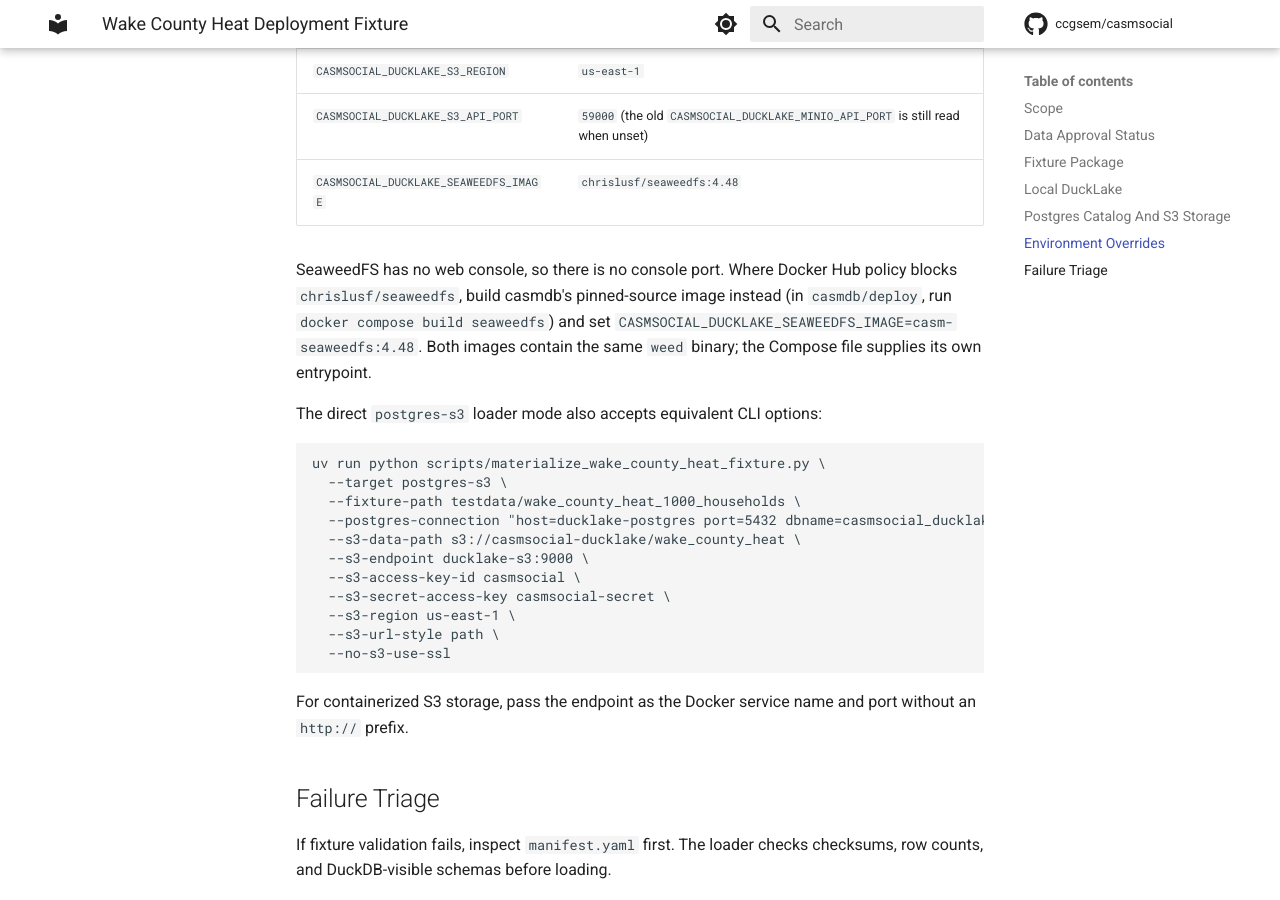
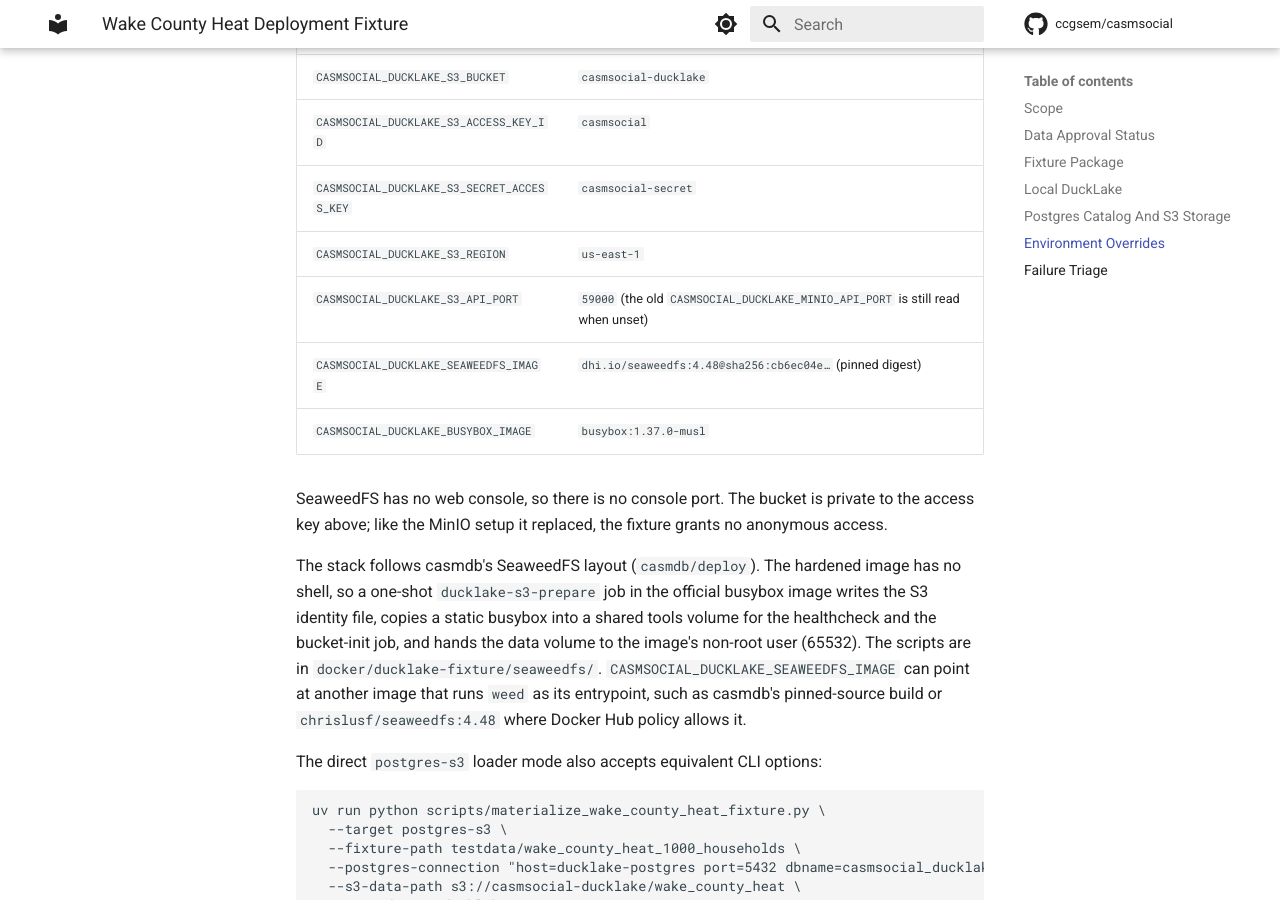
Before and after one commit to ccgsem/casmsocial, an MkDocs documentation site: the page built from docs/wake_county_heat_fixture.md, in a window 1280 px wide and 900 px high, scrolled down 3383 px. Built offline with MkDocs 1.6.1 and Material for MkDocs 9.7.7, drawn with Linux system fonts in a browser that asks for light colours; comment, search, counter and statistics services are not loaded; some of the changed text lies outside the part shown.

Commit message:
fix(fixture): run the DuckLake S3 fixture on dhi.io/seaweedfs
Docker Hub policy in some organizations blocks chrislusf/seaweedfs as
well as the minio images. Switch the fixture to casmdb's SeaweedFS
layout: the Docker Hardened Image pinned by digest, a one-shot busybox
prepare job that writes the S3 identity file, supplies sh/wget in a
tools volume and chowns /data to 65532, a /tools/wget healthcheck, a
30s stop grace period and an idempotent weed-shell bucket-init script.

The bucket stays private (the MinIO init set no anonymous policy).
Variable names, defaults and the 59000 host port are unchanged.

Co-Authored-By: Claude Opus 5.5 <noreply@anthropic.com>

````diff
--- a/docs/wake_county_heat_fixture.md
+++ b/docs/wake_county_heat_fixture.md
@@ -87,7 +87,13 @@ Use this path to prove the production-style DuckLake deployment shape: Postgres
 stores the DuckLake catalog and SeaweedFS provides S3-compatible object storage.
 
 The Compose stack builds the casmsocial production image, starts Postgres and
-SeaweedFS, creates the bucket, and runs the fixture loader:
+SeaweedFS, creates the bucket, and runs the fixture loader. The SeaweedFS image
+is the Docker Hardened Image `dhi.io/seaweedfs`, so log in to `dhi.io` once
+with your Docker Hub account before the first run:
+
+```bash
+docker login dhi.io
+```
 
 ```bash
 make wake-county-heat-compose
@@ -115,6 +121,8 @@ This removes containers and the network but preserves the named volumes:
 
 ```text
 casmsocial-ducklake-fixture_ducklake-s3-data
+casmsocial-ducklake-fixture_ducklake-s3-config
+casmsocial-ducklake-fixture_ducklake-s3-tools
 casmsocial-ducklake-fixture_ducklake-postgres-data
 ```
 
@@ -124,6 +132,8 @@ catalog/storage state:
 ```bash
 docker volume rm \
   casmsocial-ducklake-fixture_ducklake-s3-data \
+  casmsocial-ducklake-fixture_ducklake-s3-config \
+  casmsocial-ducklake-fixture_ducklake-s3-tools \
   casmsocial-ducklake-fixture_ducklake-postgres-data
 ```
 
@@ -143,13 +153,22 @@ when needed:
 | `CASMSOCIAL_DUCKLAKE_S3_SECRET_ACCESS_KEY` | `casmsocial-secret` |
 | `CASMSOCIAL_DUCKLAKE_S3_REGION` | `us-east-1` |
 | `CASMSOCIAL_DUCKLAKE_S3_API_PORT` | `59000` (the old `CASMSOCIAL_DUCKLAKE_MINIO_API_PORT` is still read when unset) |
-| `CASMSOCIAL_DUCKLAKE_SEAWEEDFS_IMAGE` | `chrislusf/seaweedfs:4.48` |
+| `CASMSOCIAL_DUCKLAKE_SEAWEEDFS_IMAGE` | `dhi.io/seaweedfs:4.48@sha256:cb6ec04e…` (pinned digest) |
+| `CASMSOCIAL_DUCKLAKE_BUSYBOX_IMAGE` | `busybox:1.37.0-musl` |
 
-SeaweedFS has no web console, so there is no console port. Where Docker Hub
-policy blocks `chrislusf/seaweedfs`, build casmdb's pinned-source image instead
-(in `casmdb/deploy`, run `docker compose build seaweedfs`) and set
-`CASMSOCIAL_DUCKLAKE_SEAWEEDFS_IMAGE=casm-seaweedfs:4.48`. Both images contain
-the same `weed` binary; the Compose file supplies its own entrypoint.
+SeaweedFS has no web console, so there is no console port. The bucket is
+private to the access key above; like the MinIO setup it replaced, the fixture
+grants no anonymous access.
+
+The stack follows casmdb's SeaweedFS layout (`casmdb/deploy`). The hardened
+image has no shell, so a one-shot `ducklake-s3-prepare` job in the official
+busybox image writes the S3 identity file, copies a static busybox into a
+shared tools volume for the healthcheck and the bucket-init job, and hands the
+data volume to the image's non-root user (65532). The scripts are in
+`docker/ducklake-fixture/seaweedfs/`. `CASMSOCIAL_DUCKLAKE_SEAWEEDFS_IMAGE` can
+point at another image that runs `weed` as its entrypoint, such as casmdb's
+pinned-source build or `chrislusf/seaweedfs:4.48` where Docker Hub policy
+allows it.
 
 The direct `postgres-s3` loader mode also accepts equivalent CLI options:
 
````
Also changed, not shown: docker-compose.ducklake-fixture.yaml (+49 -31 lines), 2 other files.
